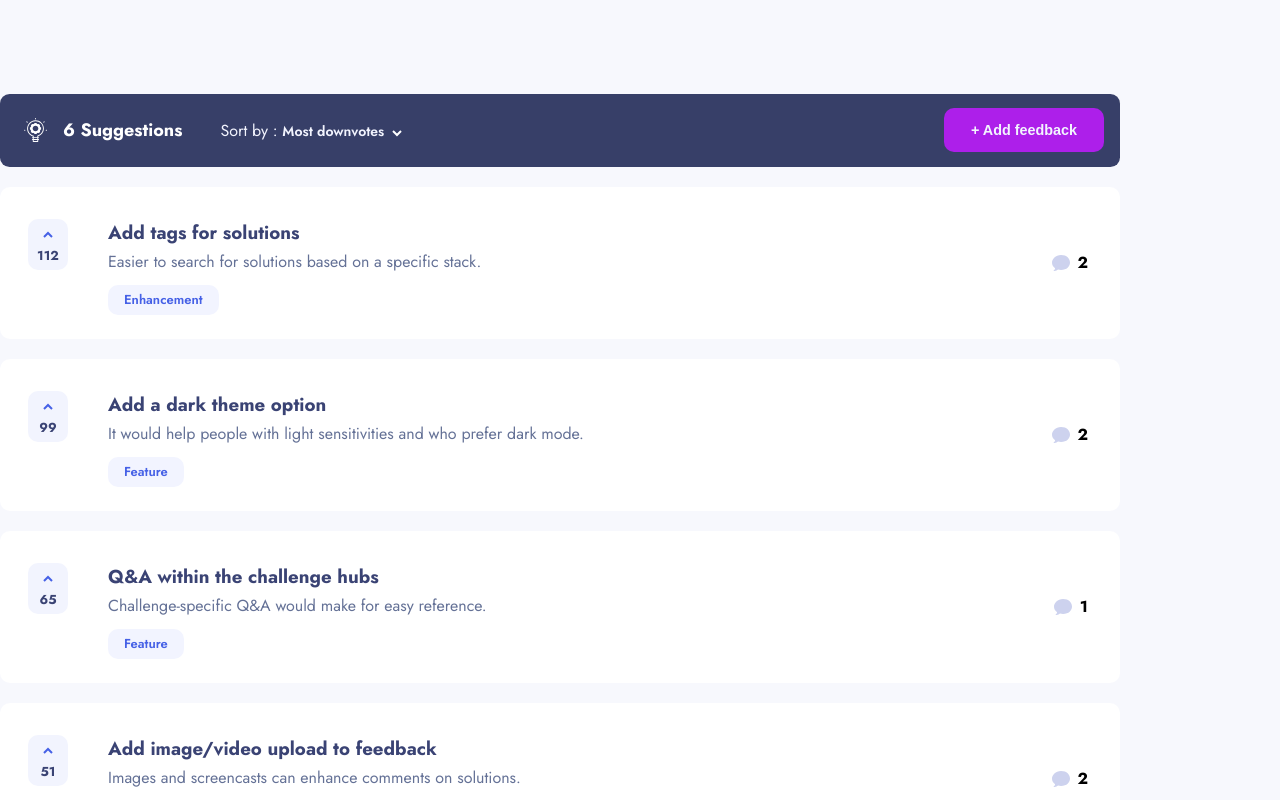
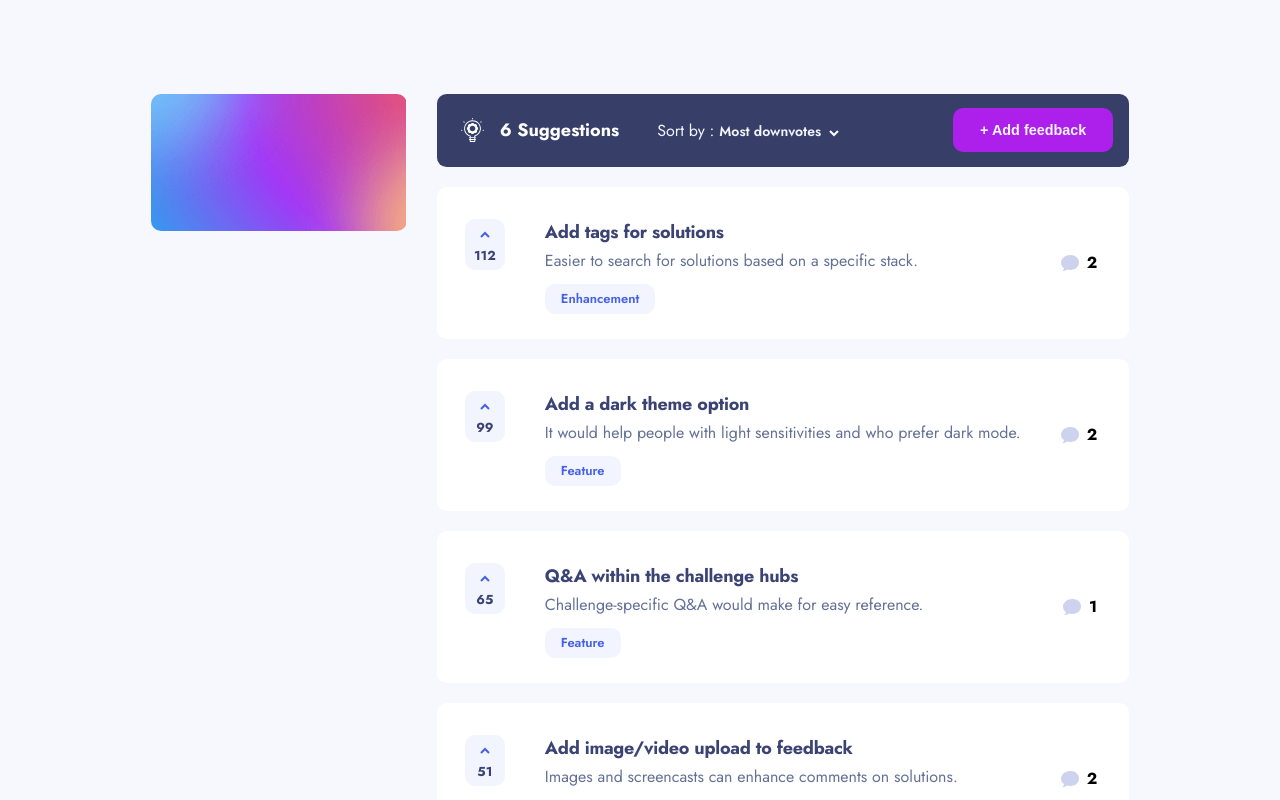
Before and after one commit to emanusantos/product-feedback, an Angular app: page / in a window 1280 px wide. Shown: the top 800 px of the page. Built offline with nearby package versions, Linux system fonts and the light colour scheme.

Commit message:
feat: setup menu component and typography

```diff
--- a/src/app/app.module.ts
+++ b/src/app/app.module.ts
@@ -11,6 +11,7 @@ import { SelectComponent } from './components/select/select.component';
 import { FeedbackComponent } from './components/feedback/feedback.component';
 import { UpvotesComponent } from './components/upvotes/upvotes.component';
 import { TagComponent } from './components/tag/tag.component';
+import { MenuComponent } from './components/menu/menu.component';
 
 @NgModule({
   declarations: [
@@ -22,6 +23,7 @@ import { TagComponent } from './components/tag/tag.component';
     FeedbackComponent,
     UpvotesComponent,
     TagComponent,
+    MenuComponent,
   ],
   imports: [
     BrowserModule,
--- a/src/app/components/feedback/feedback.component.sass
+++ b/src/app/components/feedback/feedback.component.sass
@@ -18,9 +18,6 @@ section
 app-tag
     margin-top: .5rem
 
-h3
-    color: $dark-blue-alt
-
 p
     font-size: 16px
     color: $grayish-blue
--- /dev/null
+++ b/src/app/components/menu/menu.component.html
@@ -0,0 +1,7 @@
+<aside>
+    <div class="menu-header">
+
+    </div>
+    <div></div>
+    <div></div>
+</aside>
--- /dev/null
+++ b/src/app/components/menu/menu.component.sass
@@ -0,0 +1,13 @@
+aside
+    display: flex
+    flex-direction: column
+    gap: 1.5rem
+
+.menu-header
+    width: 16rem
+    height: 8.56rem
+    background-image: url(../../../assets/suggestions/desktop/background-header.png)
+    background-repeat: no-repeat
+    border: none
+    border-radius: 10px
+    padding: 1.5rem
--- a/src/app/routes/home/home.component.html
+++ b/src/app/routes/home/home.component.html
@@ -1,5 +1,11 @@
-<app-header />
+<div class="container">
+    <app-menu />
 
-<main>
-    <app-feedback *ngFor="let request of data.productRequests" [request]="request" />
-</main>
+    <div>
+        <app-header />
+
+        <main>
+            <app-feedback *ngFor="let request of data.productRequests" [request]="request" />
+        </main>
+    </div>
+</div>
--- a/src/app/routes/home/home.component.sass
+++ b/src/app/routes/home/home.component.sass
@@ -0,0 +1,4 @@
+.container
+    display: flex
+    gap: 1.875rem
+    justify-content: center
--- a/src/styles.sass
+++ b/src/styles.sass
@@ -1,6 +1,3 @@
-/* You can add global styles to this file, and also import other style files */
-
-// Typography
 @import url('https://fonts.googleapis.com/css2?family=Jost:wght@400;600;700&display=swap')
 
 // Colors
@@ -16,6 +13,7 @@ $orange: #F49F85
 $light-blue: #62BCFA
 $button-label: #F2F4FE
 
+// Global styles
 *
     margin: 0
     padding: 0
@@ -26,4 +24,52 @@ body
     background-color: $ice-white
 
 body.home
-    margin: 5.88rem 10rem 8.125rem 0
+    margin-top: 5.88rem
+    margin-bottom: 8.125rem
+
+// Typography
+h1
+    color: $dark-blue-alt
+    font-size: 24px
+    font-weight: 700
+    line-height: 35px
+    letter-spacing: -0.33px
+
+h2
+    color: $dark-blue-alt
+    font-size: 20px
+    font-weight: 700
+    line-height: 29px
+    letter-spacing: -0.25px
+
+h3
+    color: $dark-blue-alt
+    font-size: 18px
+    font-weight: 700
+    line-height: 26px
+    letter-spacing: -0.25px
+
+h4
+    color: $dark-blue-alt
+    font-size: 14px
+    font-weight: 700
+    line-height: 20px
+    letter-spacing: -0.194px
+
+.body-1
+    color: $dark-blue-alt
+    font-size: 16px
+    font-weight: 400
+    line-height: 23px
+
+.body-2
+    color: $dark-blue-alt
+    font-size: 15px
+    font-weight: 400
+    line-height: 22px
+
+.body-3
+    color: $dark-blue-alt
+    font-size: 13px
+    font-weight: 600
+    line-height: 19px
```
Also changed, not shown: src/app/components/menu/menu.component.ts (added, +10 -0 lines), 1 other file (tests, documents, lock files or other folders).
